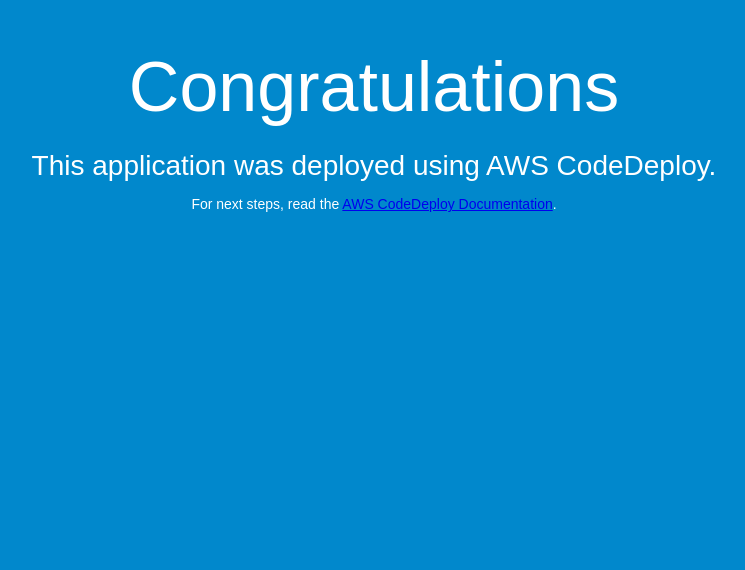
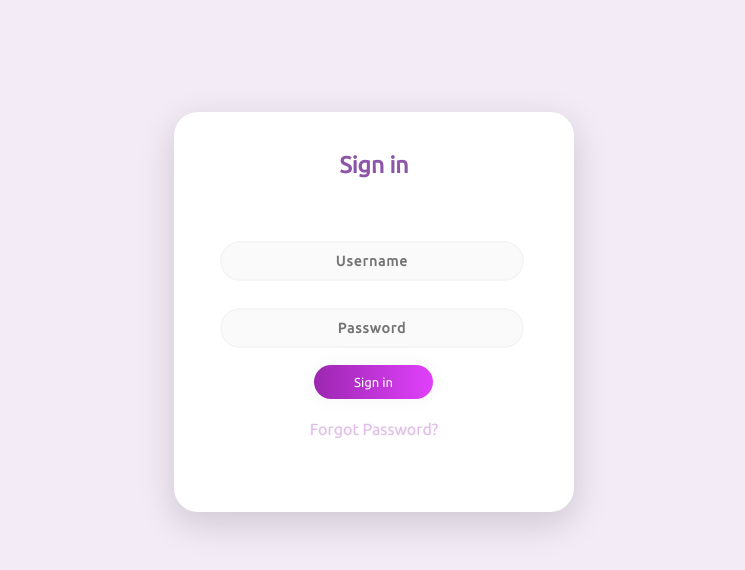
Before and after one commit to Pratik2711/html-repo, a plain HTML site: page index.html in a window 1280 px wide. Shown: the whole page, without its empty margins (266-1011 px from the left). Drawn offline with Linux system fonts and the light colour scheme.

Commit message:
Update index.html

```diff
--- a/index.html
+++ b/index.html
@@ -1,34 +1,132 @@
-<!DOCTYPE html>
 <html>
+
 <head>
-  <meta charset="utf-8">
-  <title>Sample Deployment</title>
-  <style>
-    body {
-      color: #ffffff;
-      background-color: #0188cc;
-      font-family: Arial, sans-serif;
-      font-size: 14px;
+  <link rel="stylesheet" href="css/style.css">
+  <link href="https://fonts.googleapis.com/css?family=Ubuntu" rel="stylesheet">
+  <meta name="viewport" content="width=device-width, initial-scale=1" />
+  <link rel="stylesheet" href="path/to/font-awesome/css/font-awesome.min.css">
+  <title>Sign in</title>
+<style>
+body {
+        background-color: #F3EBF6;
+        font-family: 'Ubuntu', sans-serif;
     }
 
-    h1 {
-      font-size: 500%;
-      font-weight: normal;
-      margin-bottom: 0;
+    .main {
+        background-color: #FFFFFF;
+        width: 400px;
+        height: 400px;
+        margin: 7em auto;
+        border-radius: 1.5em;
+        box-shadow: 0px 11px 35px 2px rgba(0, 0, 0, 0.14);
     }
 
-    h2 {
-      font-size: 200%;
-      font-weight: normal;
-      margin-bottom: 0;
+    .sign {
+        padding-top: 40px;
+        color: #8C55AA;
+        font-family: 'Ubuntu', sans-serif;
+        font-weight: bold;
+        font-size: 23px;
     }
-  </style>
+
+    .un {
+    width: 76%;
+    color: rgb(38, 50, 56);
+    font-weight: 700;
+    font-size: 14px;
+    letter-spacing: 1px;
+    background: rgba(136, 126, 126, 0.04);
+    padding: 10px 20px;
+    border: none;
+    border-radius: 20px;
+    outline: none;
+    box-sizing: border-box;
+    border: 2px solid rgba(0, 0, 0, 0.02);
+    margin-bottom: 50px;
+    margin-left: 46px;
+    text-align: center;
+    margin-bottom: 27px;
+    font-family: 'Ubuntu', sans-serif;
+    }
+
+    form.form1 {
+        padding-top: 40px;
+    }
+
+    .pass {
+            width: 76%;
+    color: rgb(38, 50, 56);
+    font-weight: 700;
+    font-size: 14px;
+    letter-spacing: 1px;
+    background: rgba(136, 126, 126, 0.04);
+    padding: 10px 20px;
+    border: none;
+    border-radius: 20px;
+    outline: none;
+    box-sizing: border-box;
+    border: 2px solid rgba(0, 0, 0, 0.02);
+    margin-bottom: 50px;
+    margin-left: 46px;
+    text-align: center;
+    margin-bottom: 27px;
+    font-family: 'Ubuntu', sans-serif;
+    }
+
+
+    .un:focus, .pass:focus {
+        border: 2px solid rgba(0, 0, 0, 0.18) !important;
+
+    }
+
+    .submit {
+      cursor: pointer;
+        border-radius: 5em;
+        color: #fff;
+        background: linear-gradient(to right, #9C27B0, #E040FB);
+        border: 0;
+        padding-left: 40px;
+        padding-right: 40px;
+        padding-bottom: 10px;
+        padding-top: 10px;
+        font-family: 'Ubuntu', sans-serif;
+        margin-left: 35%;
+        font-size: 13px;
+        box-shadow: 0 0 20px 1px rgba(0, 0, 0, 0.04);
+    }
+
+    .forgot {
+        text-shadow: 0px 0px 3px rgba(117, 117, 117, 0.12);
+        color: #E1BEE7;
+        padding-top: 15px;
+    }
+
+    a {
+        text-shadow: 0px 0px 3px rgba(117, 117, 117, 0.12);
+        color: #E1BEE7;
+        text-decoration: none
+    }
+
+    @media (max-width: 600px) {
+        .main {
+            border-radius: 0px;
+        }
+
+</style>
 </head>
+
 <body>
-  <div align="center">
-    <h1>Congratulations</h1>
-    <h2>This application was deployed using AWS CodeDeploy.</h2>
-    <p>For next steps, read the <a href="http://aws.amazon.com/documentation/codedeploy">AWS CodeDeploy Documentation</a>.</p>
-  </div>
+  <div class="main">
+    <p class="sign" align="center">Sign in</p>
+    <form class="form1">
+      <input class="un " type="text" align="center" placeholder="Username">
+      <input class="pass" type="password" align="center" placeholder="Password">
+      <a class="submit" align="center">Sign in</a>
+      <p class="forgot" align="center"><a href="#">Forgot Password?</p>
+
+
+    </div>
+
 </body>
+
 </html>
```
